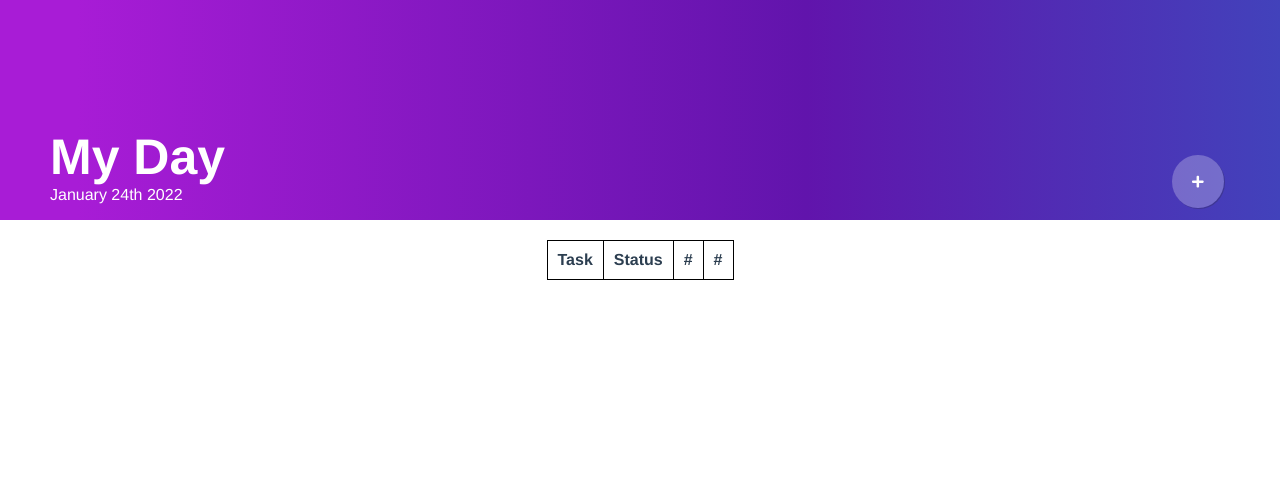
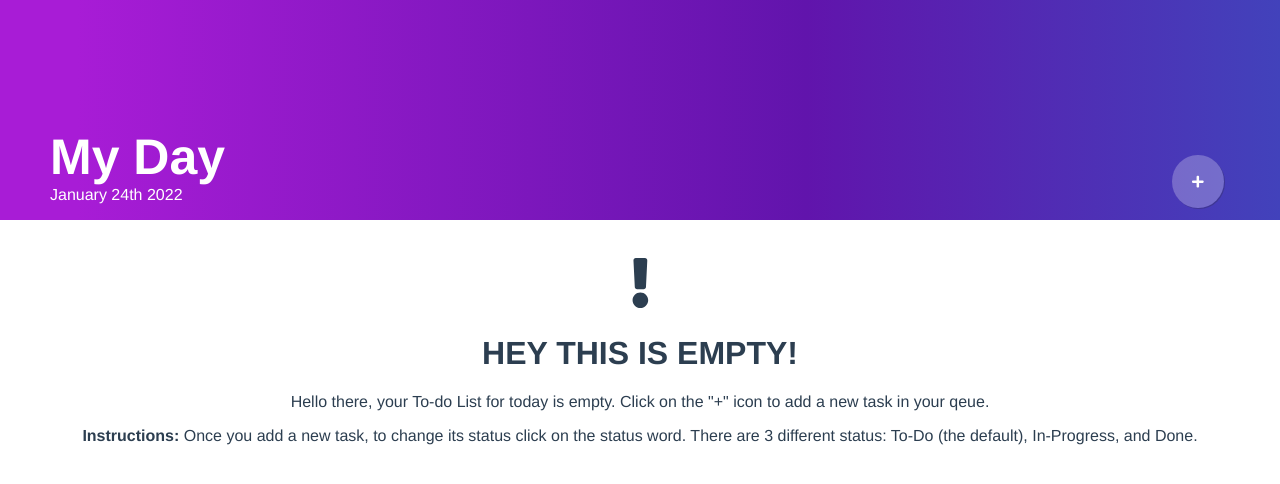
Before and after one commit to erikajns/todo-app, a Vue app: page / in a window 1280 px wide. Shown: the top 484 px of the page. Built offline with nearby package versions, Linux system fonts and the light colour scheme.

Commit message:
Update List.vue
Adding the default state for UX

```diff
--- a/src/components/Body/List.vue
+++ b/src/components/Body/List.vue
@@ -1,6 +1,21 @@
 <template>
   <div class="list-wrap">
-    <table>
+    <div class="list-wrap__default-message " v-if="this.emptyArray">
+      <span class="list-wrap__default-message-icon"
+        ><font-awesome-icon :icon="['fa', 'exclamation']"
+      /></span>
+      <h1>HEY THIS IS EMPTY!</h1>
+      <p>
+        Hello there, your To-do List for today is empty. Click on the "+" icon to
+        add a new task in your qeue.
+      </p>
+      <p>
+        <b>Instructions: </b> Once you add a new task, to change its status
+        click on the status word. There are 3 different status: To-Do (the
+        default), In-Progress, and Done.
+      </p>
+    </div>
+    <table v-if="!this.emptyArray">
       <thead>
         <tr>
           <th scope="col">Task</th>
@@ -51,9 +66,11 @@
 import { library } from "@fortawesome/fontawesome-svg-core";
 import { faTrashAlt } from "@fortawesome/free-solid-svg-icons";
 import { faPen } from "@fortawesome/free-solid-svg-icons";
+import { faExclamation } from "@fortawesome/free-solid-svg-icons";
 
 library.add(faTrashAlt);
 library.add(faPen);
+library.add(faExclamation);
 
 export default {
   name: "list",
@@ -68,6 +85,7 @@ export default {
   data() {
     return {
       statusArray: ["To-do", "In-progress", "Done"],
+      emptyArray: true,
     };
   },
   methods: {
@@ -78,6 +96,18 @@ export default {
       let newIndex = this.statusArray.indexOf(this.newTaskArray[index].status);
       if (++newIndex > 2) newIndex = 0;
       this.newTaskArray[index].status = this.statusArray[newIndex];
+    },
+  },
+  watch: {
+    newTaskArray: {
+      handler() {
+        if (this.newTaskArray == 0) {
+          this.emptyArray = true;
+        } else {
+          this.emptyArray = false;
+        }
+      },
+      deep: true,
     },
   },
 };
@@ -138,4 +168,12 @@ table {
 .danger {
   color: red;
 }
+
+.list-wrap__default-message-icon {
+  font-size: 50px;
+}
+
+.list-wrap__default-message {
+  margin: 15px 20px;
+}
 </style>
```
